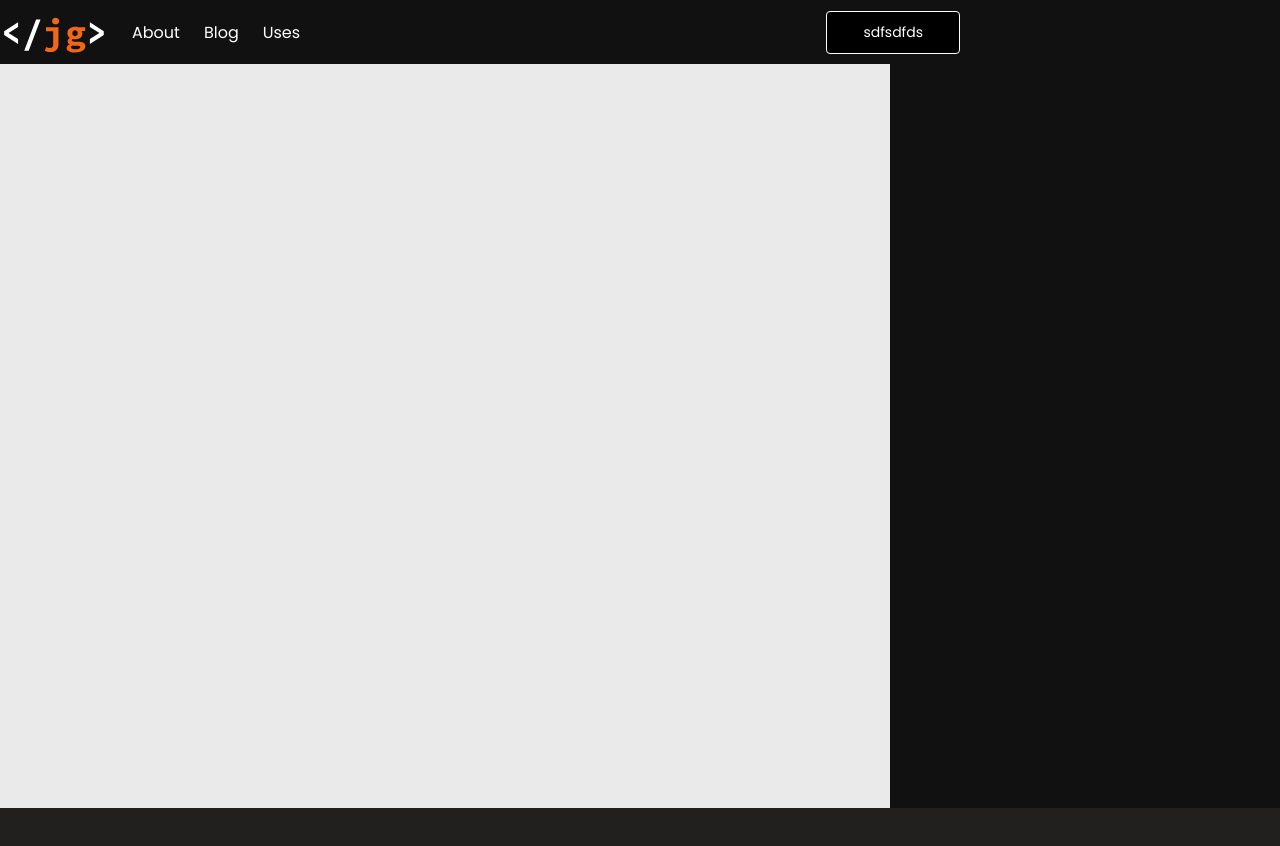
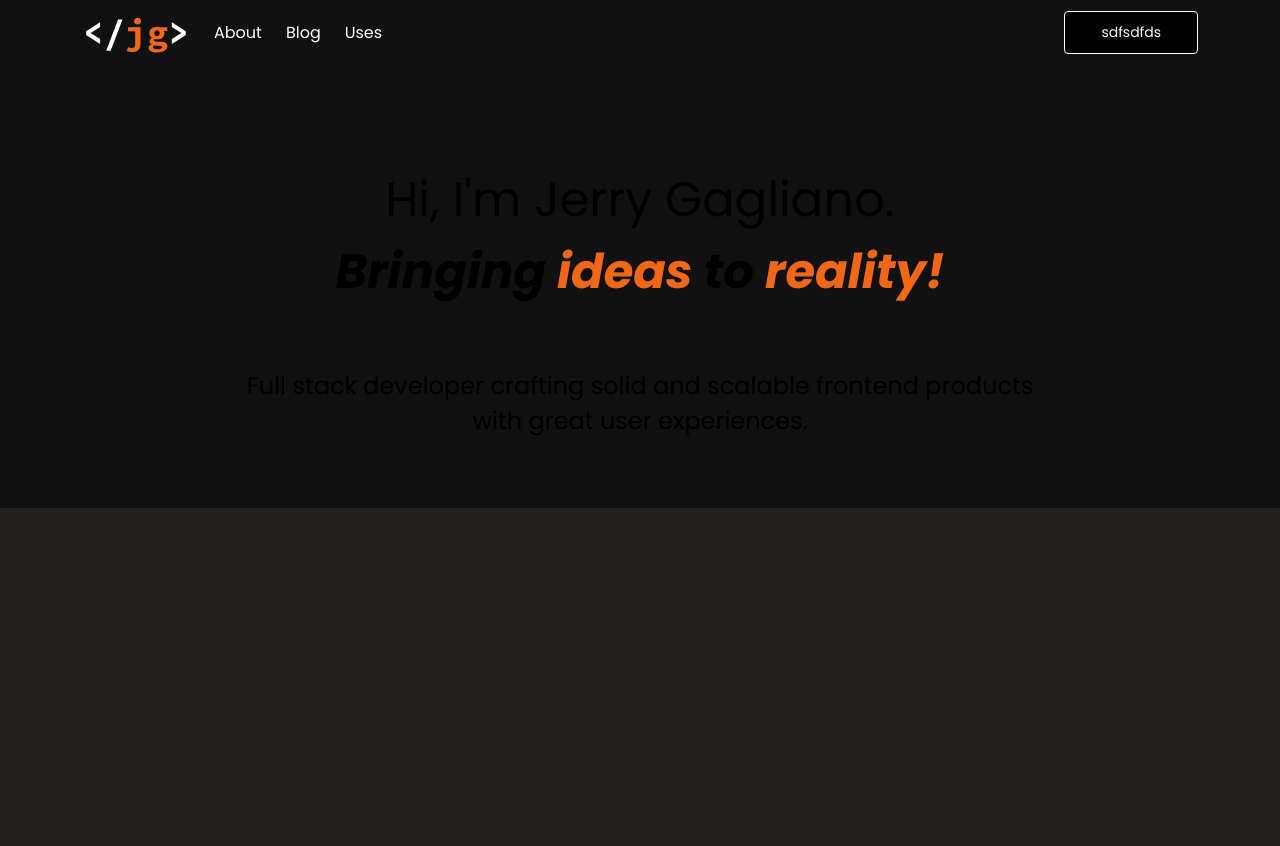
Before and after one commit to JGSolutions/jerry-gagliano, a Next.js app: page / in a window 1280 px wide. Shown: the top 846 px of the page. After the commit the page ends 800 px from the top, so only its background shows below. Built offline with nearby package versions, Linux system fonts and the light colour scheme.

Commit message:
fixed layout styled hero section

```diff
--- a/components/header/header.module.css
+++ b/components/header/header.module.css
@@ -1,11 +1,10 @@
 .header {
-    height: 64px;
+    height: var(--header-height);
     display: flex;
     align-items: center;
     justify-content: space-between;
     flex-direction: row;
     width: 100%;
-    max-width: 960px;
 }
 
 .logoContainer {
--- a/pages/_app.js
+++ b/pages/_app.js
@@ -1,4 +1,5 @@
 import '../styles/globals.css'
+import '../node_modules/bootstrap/dist/css/bootstrap-grid.min.css'
 
 function MyApp({ Component, pageProps }) {
   return <Component {...pageProps} />
--- a/pages/index.js
+++ b/pages/index.js
@@ -25,13 +25,31 @@ export default function Home({ allPostsData }) {
         <link rel="icon" href="/favicon.ico" />
       </Head>
 
+      {/* header and hero sections --> */}
       <div className={styles.topSection}>
-        <Header/>
+        <div class="container">
+          <Header/>
+          <section className={styles.heroSection}>
+            <h1 className={styles.h1}>
+              Hi, I'm Jerry Gagliano. <br/>
+              <span className={styles.heroText}>
+                Bringing <span className={styles.heroTextHightlight}>ideas</span> to <span className={styles.heroTextHightlight}>reality!</span>
+              </span>
+            </h1>
+            <p className={styles.slogan}>
+              Full stack developer crafting solid and scalable frontend products with great user experiences.
+            </p>
+          </section>
+        </div>
+      </div>
+      {/* <div class="container">
+        <div class="row">
+          <div class="col">
 
-        <section className={styles.heroSection}>
+          </div>
+        </div>
+      </div> */}
 
-        </section>
-      </div>
       <main className={styles.main}>
 
       </main>
--- a/styles/Home.module.css
+++ b/styles/Home.module.css
@@ -5,10 +5,34 @@
 }
 
 .heroSection {
-  max-width: 890px;
   width: 100%;
-  height: calc(100vh - 56px);
-  background-color: #eaeaea;
+  height: auto;
+  display: flex;
+  flex-direction: column;
+  align-items: center;
+  padding-bottom: 70px;
+  padding-top: 100px;
+}
+
+.h1 {
+  font-size: 48px;
+  text-align: center;
+}
+
+.heroText {
+  font-style: italic;
+  font-weight: var(--fw-bold);
+}
+
+.heroTextHightlight {
+  color: var(--primary);
+}
+
+.slogan {
+  margin-top: 60px;
+  max-width: 800px;
+  text-align: center;
+  font-size: var(--medium-font);
 }
 
 .main {
@@ -47,12 +71,9 @@
 } */
 
 
-@media (max-width: 600px) {
-  .grid {
-    width: 100%;
-    flex-direction: column;
-  }
-}
+/* @media (max-width: 600px) {
+
+} */
 
 /* @media (prefers-color-scheme: dark) {
   .card,
--- a/styles/globals.css
+++ b/styles/globals.css
@@ -14,16 +14,15 @@
   --caption-font: 12px;
   --sm-font: 14px;
   --reg-font: 16px;
+  --medium-font: 24px;
 
   --fw-regular: 400;
   --fw-medium: 500;
   --fw-semi-bold: 500;
   --fw-bold: 700;
 
-  --fw-italic-regular: 400;
-  --fw-italic-medium: 500;
-  --fw-italic-semi-bold: 500;
-  --fw-italic-bold: 700;
+
+  --header-height: 64px;
 }
 
 /**
@@ -95,6 +94,6 @@ select {
 
   body {
     color: white;
-    background: black;
+    background:  var(--primary-background);
   }
 }
```
